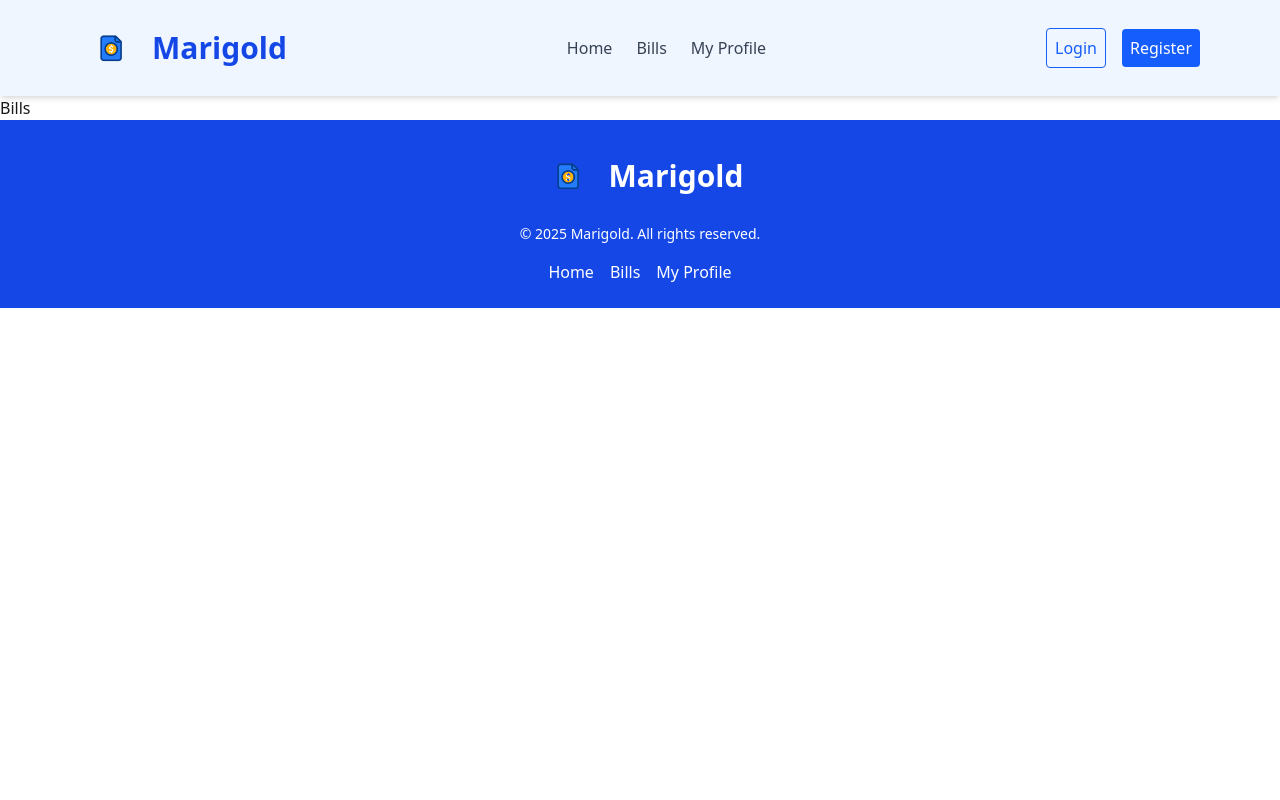
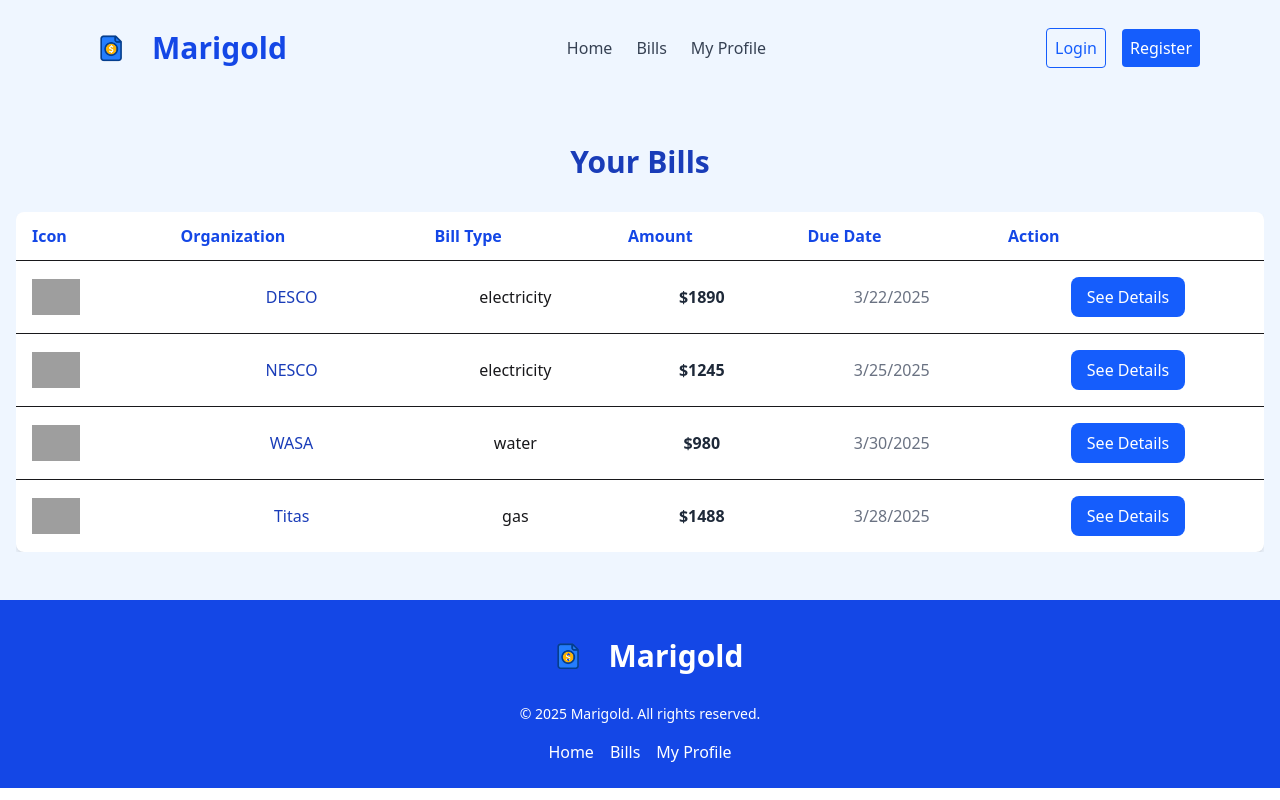
Before and after one commit to Ahnaf-221B/MariGold-Bill-Management-System, a React (Vite) app: page /bills in a window 1280 px wide. Built offline with nearby package versions, Linux system fonts and the light colour scheme; grey boxes are pictures that could not be loaded.

Commit message:
bills and bills card added

```diff
--- a/src/pages/Bills/Bills.jsx
+++ b/src/pages/Bills/Bills.jsx
@@ -1,9 +1,54 @@
-import React from 'react'
+import React from 'react';
+import { useLoaderData } from 'react-router-dom';
+import BillCard from '../BillsCard/BillsCard'; // Import BillCard component
 
 const Bills = () => {
+  const bills = useLoaderData(); // Fetch the data using the loader
+
   return (
-    <div>Bills</div>
-  )
-}
+    <section className="py-12 px-4 bg-blue-50">
+      <div className="container mx-auto text-center">
+        <h2 className="text-3xl font-bold text-blue-800 mb-8">Your Bills</h2>
 
-export default Bills
+        {/* Table Layout */}
+        <div className="overflow-x-auto">
+          <table className="min-w-full bg-white shadow-md rounded-lg">
+            <thead className=''>
+              <tr>
+                <th className="py-3 px-4 text-left font-semibold text-blue-700">Icon</th>
+                <th className="py-3 px-4 text-left font-semibold text-blue-700">Organization</th>
+                <th className="py-3 px-4 text-left font-semibold text-blue-700">Bill Type</th>
+                <th className="py-3 px-4 text-left font-semibold text-blue-700">Amount</th>
+                <th className="py-3 px-4 text-left font-semibold text-blue-700">Due Date</th>
+                <th className="py-3 px-4 text-left font-semibold text-blue-700">Action</th>
+              </tr>
+            </thead>
+            <tbody>
+              {bills.map((bill) => (
+                <tr key={bill.id} className="border-t">
+                  <td className="py-3 px-4">
+                    <img src={bill.icon} alt={bill.organization} className="w-12 h-12 object-contain" />
+                  </td>
+                  <td className="py-3 px-4 text-blue-800">{bill.organization}</td>
+                  <td className="py-3 px-4">{bill.bill_type}</td>
+                  <td className="py-3 px-4 font-bold text-gray-800">${bill.amount}</td>
+                  <td className="py-3 px-4 text-gray-500">{new Date(bill["due-date"]).toLocaleDateString()}</td>
+                  <td className="py-3 px-4">
+                    <button
+                      className="px-4 py-2 bg-blue-600 text-white rounded-lg hover:bg-blue-700"
+                      onClick={() => alert(`Details for ${bill.organization}`)}
+                    >
+                      See Details
+                    </button>
+                  </td>
+                </tr>
+              ))}
+            </tbody>
+          </table>
+        </div>
+      </div>
+    </section>
+  );
+};
+
+export default Bills;
--- a/src/pages/BillsCard/BillsCard.jsx
+++ b/src/pages/BillsCard/BillsCard.jsx
@@ -1,9 +1,53 @@
-import React from 'react'
+import React from "react";
 
-const BillsCard = () => {
+const BillCard = ({ bill }) => {
   return (
-    <div>BillsCard</div>
-  )
-}
+    <div className="overflow-x-auto bg-white shadow-md rounded-lg p-6">
+      <table className="w-full table-auto">
+        <thead>
+          <tr>
+            <th className="py-3 px-4 text-center font-semibold text-blue-700">
+              Icon
+            </th>
+            <th className="py-3 px-4 text-center font-semibold text-blue-700">
+              Organization
+            </th>
+            <th className="py-3 px-4 text-center font-semibold text-blue-700">
+              Bill Type
+            </th>
+            <th className="py-3 px-4 text-center font-semibold text-blue-700">
+              Amount
+            </th>
+            <th className="py-3 px-4 text-center font-semibold text-blue-700">
+              Action
+            </th>
+          </tr>
+        </thead>
+        <tbody>
+          <tr className="border-t">
+            <td className="py-3 px-4">
+              <img
+                src={bill.icon}
+                alt={bill.organization}
+                className="w-12 h-12 object-contain"
+              />
+            </td>
+            <td className="py-3 px-4 text-blue-800">{bill.organization}</td>
+            <td className="py-3 px-4">{bill.bill_type}</td>
+            <td className="py-3 px-4 font-bold text-gray-800">${bill.amount}</td>
+            <td className="py-3 px-4">
+              <button
+                className="px-4 py-2 bg-blue-600 text-white rounded-lg hover:bg-blue-700"
+                onClick={() => alert(`Details for ${bill.organization}`)}
+              >
+                See Details
+              </button>
+            </td>
+          </tr>
+        </tbody>
+      </table>
+    </div>
+  );
+};
 
-export default BillsCard
+export default BillCard;
```
